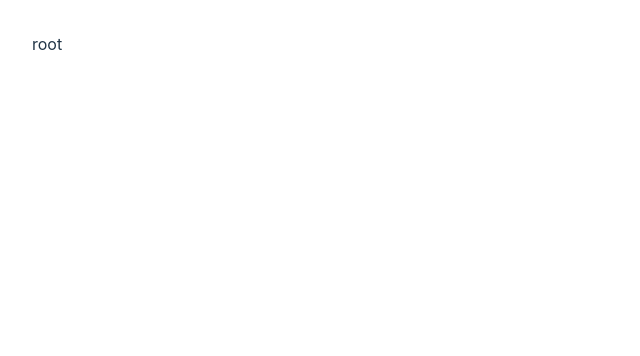
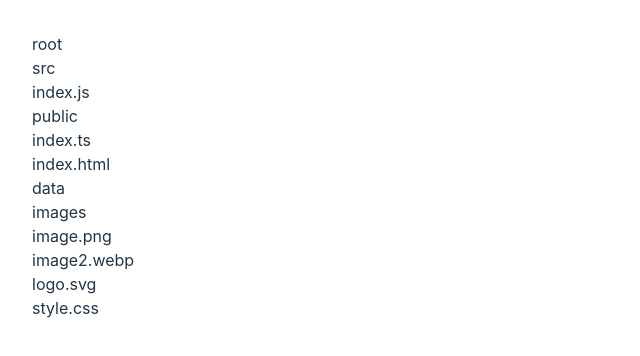
Before and after one commit to pushpendra2312/jisr-assignment, a React (Vite) app: page / in a window 1280 px wide. Shown: the top 356 px of the page, without its empty margins (0-640 px from the left). Built offline with nearby package versions, Linux system fonts and the light colour scheme.

Commit message:
feat: render files data

```diff
--- a/src/components/FileExplorer/components/File/index.tsx
+++ b/src/components/FileExplorer/components/File/index.tsx
@@ -1,7 +1,11 @@
 import "./File.css";
 
-const File = () => {
-  return <div>File</div>;
+interface FileProps {
+  name: string;
+}
+
+const File: React.FC<FileProps> = ({ name }) => {
+  return <div>{name}</div>;
 };
 
 export default File;
--- a/src/components/FileExplorer/components/Folder/index.tsx
+++ b/src/components/FileExplorer/components/Folder/index.tsx
@@ -1,7 +1,20 @@
+import FileExplorer from "../..";
+import { Folder, File } from "../../../../types/types";
+
 import "./Folder.css";
 
-const Folder = () => {
-  return <div>Folder</div>;
+interface FolderProps {
+  name: string;
+  itemList: (File | Folder)[];
+}
+
+const FolderComp = ({ name, itemList }: FolderProps) => {
+  return (
+    <>
+      <div>{name}</div>
+      {!!itemList.length && <FileExplorer itemList={itemList} />}
+    </>
+  );
 };
 
-export default Folder;
+export default FolderComp;
--- a/src/components/FileExplorer/index.tsx
+++ b/src/components/FileExplorer/index.tsx
@@ -1,4 +1,6 @@
-import type { File, Folder } from "../../types/types";
+import { ItemType, type File, type Folder } from "../../types/types";
+import FolderComp from "./components/Folder";
+import FileComp from "./components/File";
 
 import "./FileExplorer.css";
 
@@ -10,9 +12,12 @@ const FileExplorer: React.FC<FileExplorerProps> = ({ itemList }) => {
   return (
     <>
       {itemList.map((item) => {
-        const { name } = item;
-
-        return <div key={name}>{name}</div>;
+        const { name, type } = item;
+        const list = type === ItemType.Folder ? (item as Folder).data : [];
+        if (type === ItemType.Folder) {
+          return <FolderComp key={name} name={name} itemList={list} />;
+        }
+        return <FileComp key={name} name={name} />;
       })}
     </>
   );
```
